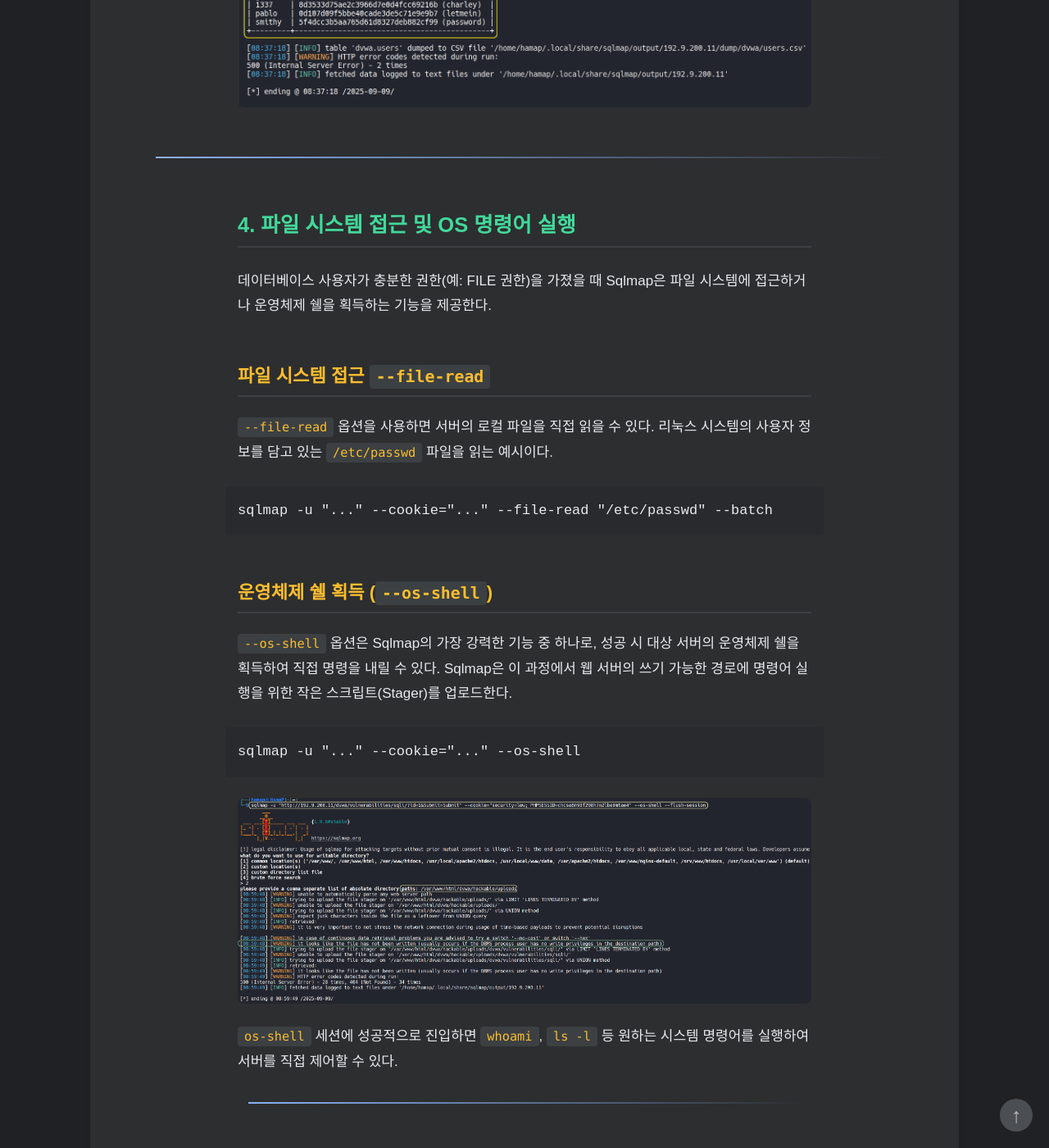
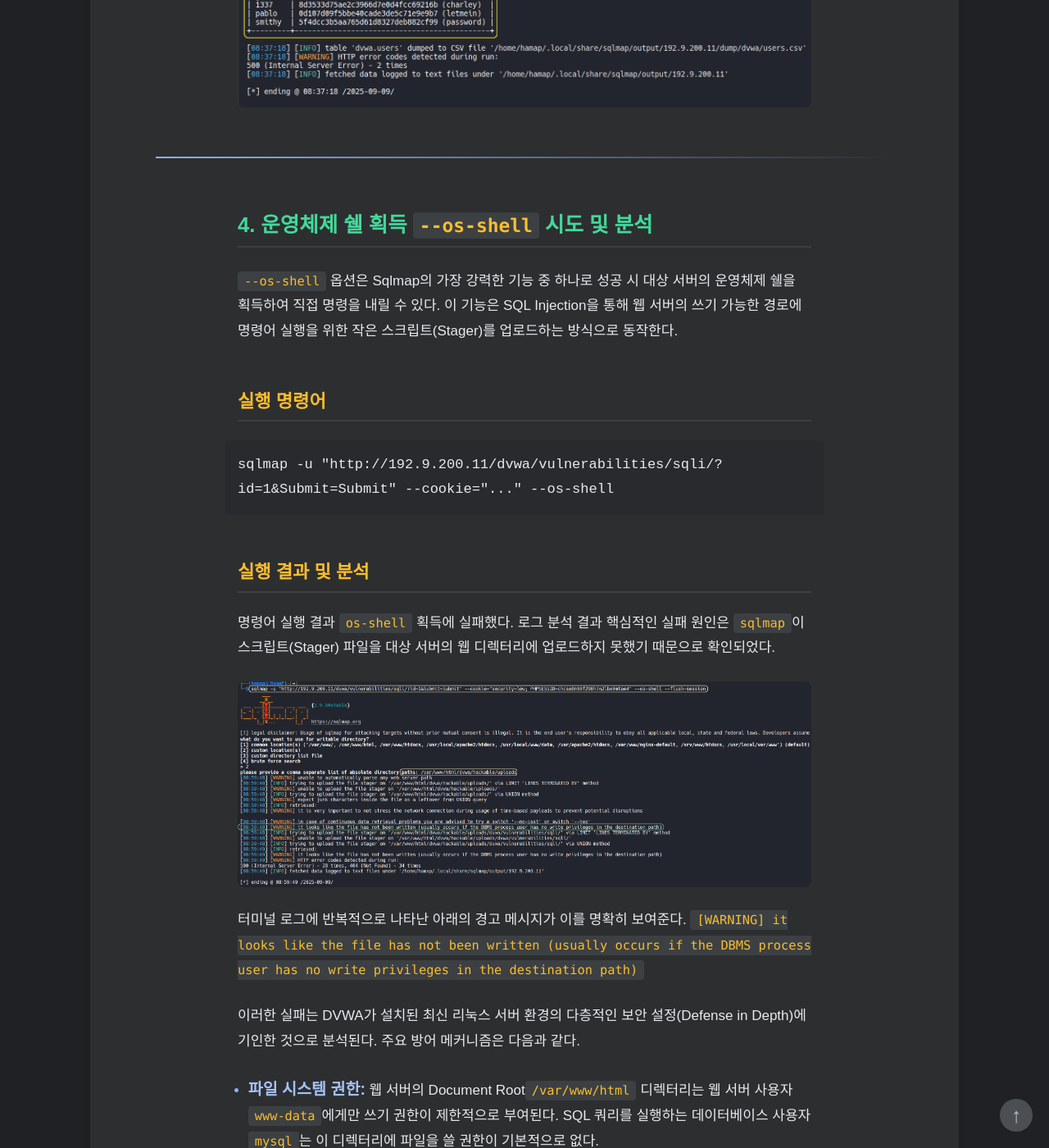
Before and after one commit to HamaP0/HamaP0.github.io, a Jekyll site: the page built from _posts/2025-09-07-Sqlmap_study.md, in a window 1280 px wide and 1400 px high, scrolled down 2852 px. Shown: the whole window at 82% size. Built offline with Jekyll 4.4.1, drawn with Linux system fonts in a browser that asks for light colours; some web fonts are replaced; some of the changed text lies outside the part shown.

Commit message:
Update 2025-09-07-Sqlmap_study.md

````diff
--- a/_posts/2025-09-07-Sqlmap_study.md
+++ b/_posts/2025-09-07-Sqlmap_study.md
@@ -50,23 +50,31 @@ sqlmap -u "..." --cookie="..." -D dvwa -T users -C user,password --dump
 
 ---
 
-### 4. 파일 시스템 접근 및 OS 명령어 실행
+### 4. 운영체제 쉘 획득 `--os-shell` 시도 및 분석
 
-데이터베이스 사용자가 충분한 권한(예: FILE 권한)을 가졌을 때 Sqlmap은 파일 시스템에 접근하거나 운영체제 쉘을 획득하는 기능을 제공한다.
+`--os-shell` 옵션은 Sqlmap의 가장 강력한 기능 중 하나로 성공 시 대상 서버의 운영체제 쉘을 획득하여 직접 명령을 내릴 수 있다. 이 기능은 SQL Injection을 통해 웹 서버의 쓰기 가능한 경로에 명령어 실행을 위한 작은 스크립트(Stager)를 업로드하는 방식으로 동작한다.
 
-#### **파일 시스템 접근 `--file-read`**
-`--file-read` 옵션을 사용하면 서버의 로컬 파일을 직접 읽을 수 있다. 리눅스 시스템의 사용자 정보를 담고 있는 `/etc/passwd` 파일을 읽는 예시이다.
+#### **실행 명령어**
 ```bash
-sqlmap -u "..." --cookie="..." --file-read "/etc/passwd" --batch
+sqlmap -u "http://192.9.200.11/dvwa/vulnerabilities/sqli/?id=1&Submit=Submit" --cookie="..." --os-shell
 ```
 
-#### **운영체제 쉘 획득 (`--os-shell`)**
-`--os-shell` 옵션은 Sqlmap의 가장 강력한 기능 중 하나로, 성공 시 대상 서버의 운영체제 쉘을 획득하여 직접 명령을 내릴 수 있다. Sqlmap은 이 과정에서 웹 서버의 쓰기 가능한 경로에 명령어 실행을 위한 작은 스크립트(Stager)를 업로드한다.
-```bash
-sqlmap -u "..." --cookie="..." --os-shell
-```
-   ![SqlmapOshell](/assets/images/Sql_3.png)
+#### **실행 결과 및 분석**
+명령어 실행 결과 `os-shell` 획득에 실패했다. 로그 분석 결과 핵심적인 실패 원인은 `sqlmap`이 스크립트(Stager) 파일을 대상 서버의 웹 디렉터리에 업로드하지 못했기 때문으로 확인되었다.
 
-`os-shell` 세션에 성공적으로 진입하면 `whoami`, `ls -l` 등 원하는 시스템 명령어를 실행하여 서버를 직접 제어할 수 있다.
+   ![SqlmapOshellFail](/assets/images/Sql_3.png)
+
+터미널 로그에 반복적으로 나타난 아래의 경고 메시지가 이를 명확히 보여준다.
+`[WARNING] it looks like the file has not been written (usually occurs if the DBMS process user has no write privileges in the destination path)`
+
+이러한 실패는 DVWA가 설치된 최신 리눅스 서버 환경의 다층적인 보안 설정(Defense in Depth)에 기인한 것으로 분석된다. 주요 방어 메커니즘은 다음과 같다.
+
+*   **파일 시스템 권한:** 웹 서버의 Document Root`/var/www/html` 디렉터리는 웹 서버 사용자`www-data`에게만 쓰기 권한이 제한적으로 부여된다. SQL 쿼리를 실행하는 데이터베이스 사용자`mysql`는 이 디렉터리에 파일을 쓸 권한이 기본적으로 없다.
+
+*   **리눅스 보안 모듈 (AppArmor):** Ubuntu와 같은 최신 배포판은 AppArmor를 통해 각 서비스(프로세스)가 허용된 경로 외에는 접근하지 못하도록 통제한다. `mysql` 프로세스는 자신의 데이터 디렉터리 외의 다른 경로에 파일을 생성하려는 시도 자체가 차단된다.
+
+*   **데이터베이스 자체 보안 설정 `secure_file_priv`:** 최신 MySQL/MariaDB는 `secure_file_priv`라는 시스템 변수를 통해 파일 입출력을 특정 디렉터리로만 제한하거나 완전히 비활성화하는 기능을 기본적으로 제공한다. 이 설정이 활성화되어 있다면 파일 시스템 권한이 허용되더라도 데이터베이스 스스로 파일 생성을 거부한다.
+
+결론적으로 현대의 웹 서버 환경은 기본 설정만으로도 `sqlmap`의 `--os-shell`과 같은 자동화된 파일 생성 공격을 효과적으로 방어할 수 있음을 확인했다.
 
 <hr class="short-rule">
````
